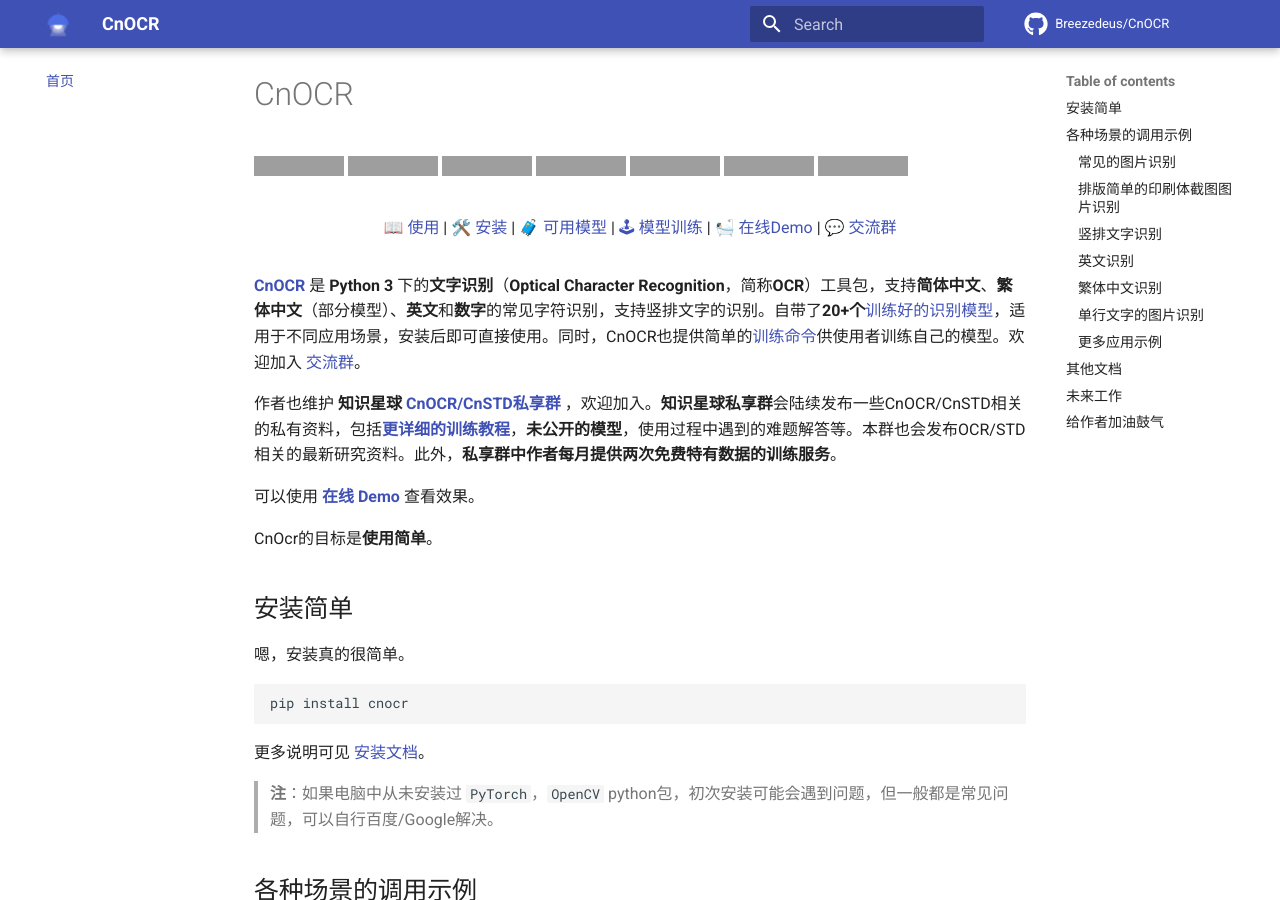
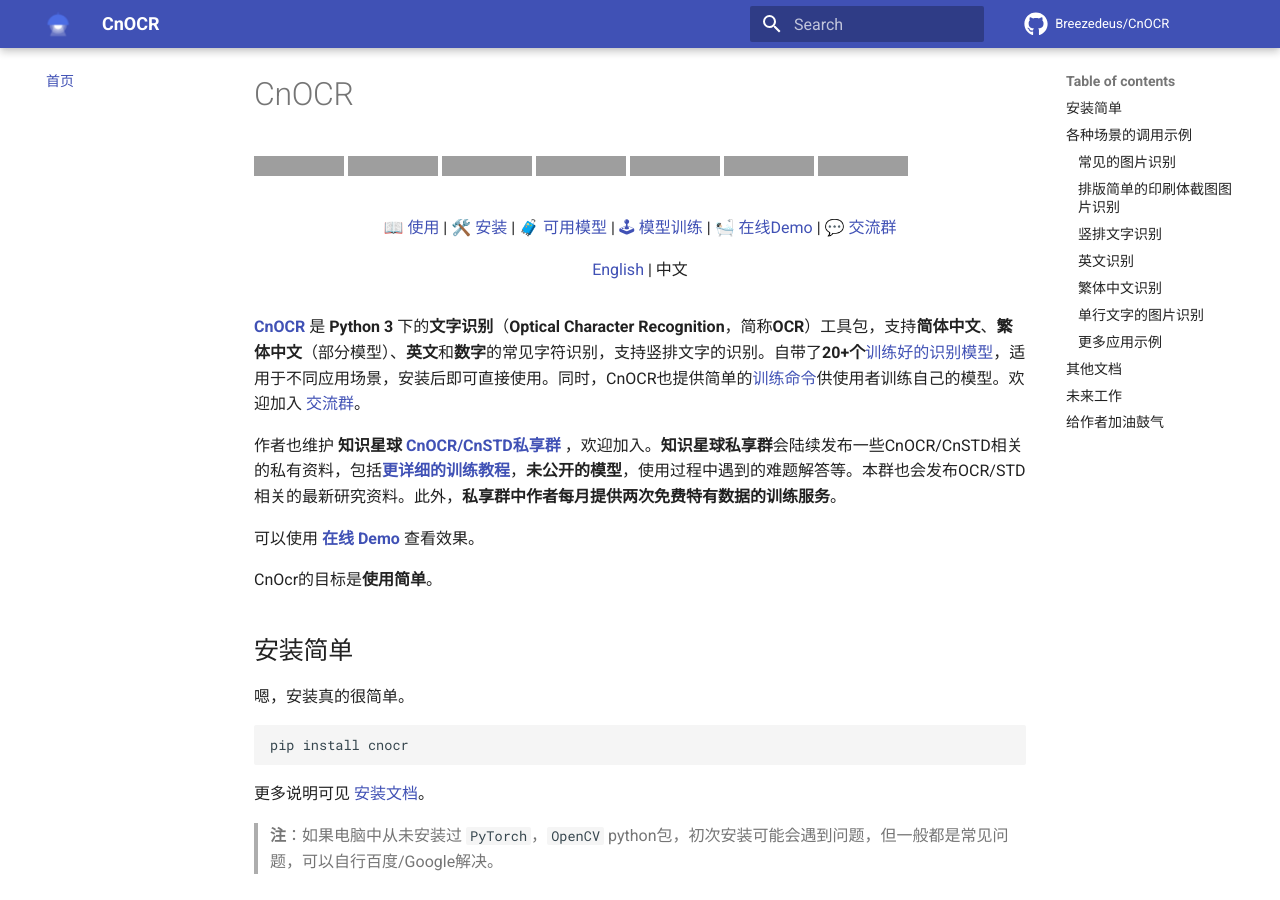
Before and after one commit to diaomin/crnn-mxnet-chinese-text-recognition, an MkDocs documentation site: the page built from docs/index.md, in a window 1280 px wide and 900 px high, scrolled down 316 px, cut to the strip 0-900 px from the top of the window. Built offline with MkDocs 1.6.1 and Material for MkDocs 9.7.7, drawn with Linux system fonts in a browser that asks for light colours; comment, search, counter and statistics services are not loaded; grey boxes are pictures that could not be loaded.

Commit message:
add english link

```diff
--- a/docs/index.md
+++ b/docs/index.md
@@ -18,9 +18,9 @@
 [🕹 模型训练](train.md) |
 [🛀🏻 在线Demo](demo.md) |
 [💬 交流群](contact.md)
+
+[English](https://github.com/breezedeus/cnocr/blob/master/README_en.md) | 中文
 </figure>
-
-
 
 [**CnOCR**](https://github.com/breezedeus/cnocr) 是 **Python 3** 下的**文字识别**（**Optical Character Recognition**，简称**OCR**）工具包，支持**简体中文**、**繁体中文**（部分模型）、**英文**和**数字**的常见字符识别，支持竖排文字的识别。自带了**20+个**[训练好的识别模型](models.md)，适用于不同应用场景，安装后即可直接使用。同时，CnOCR也提供简单的[训练命令](train.md)供使用者训练自己的模型。欢迎加入 [交流群](contact.md)。
 
```
